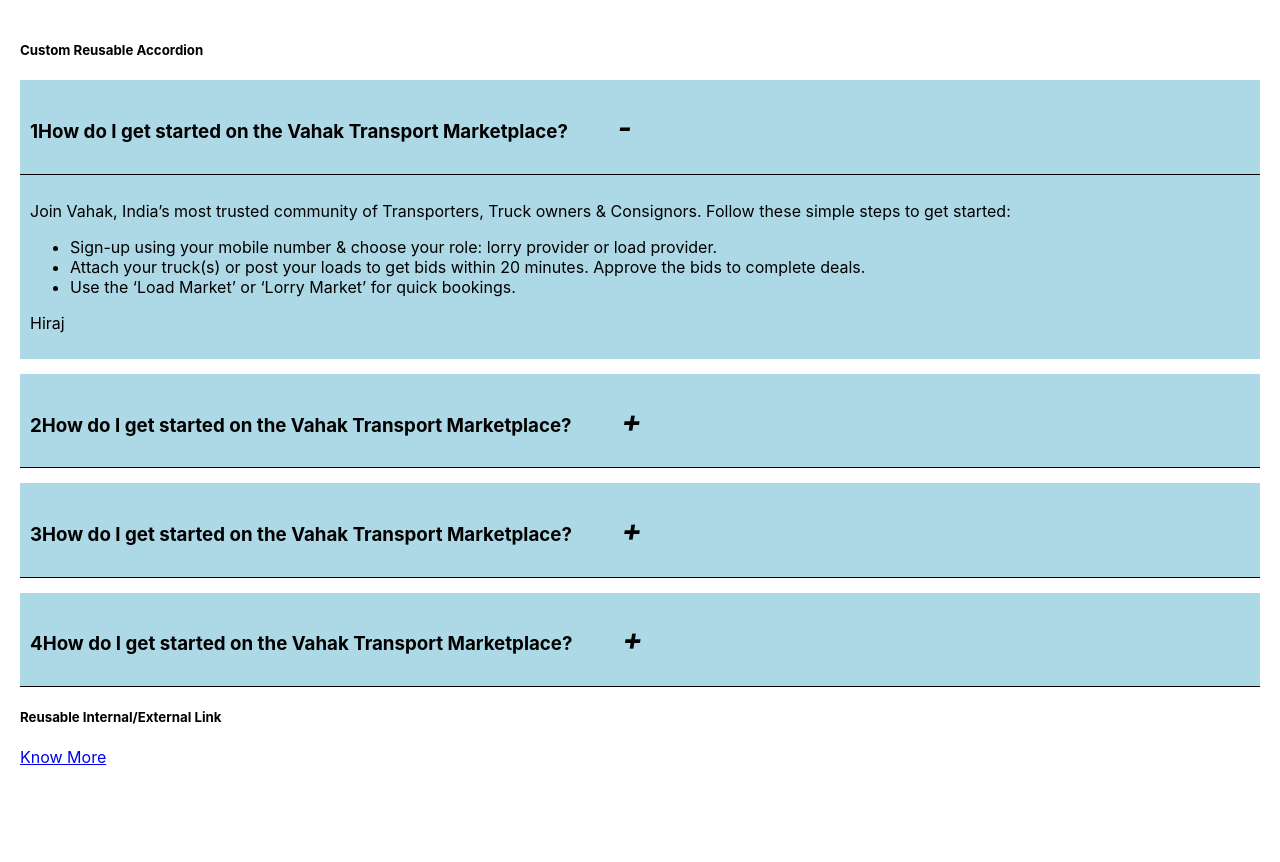
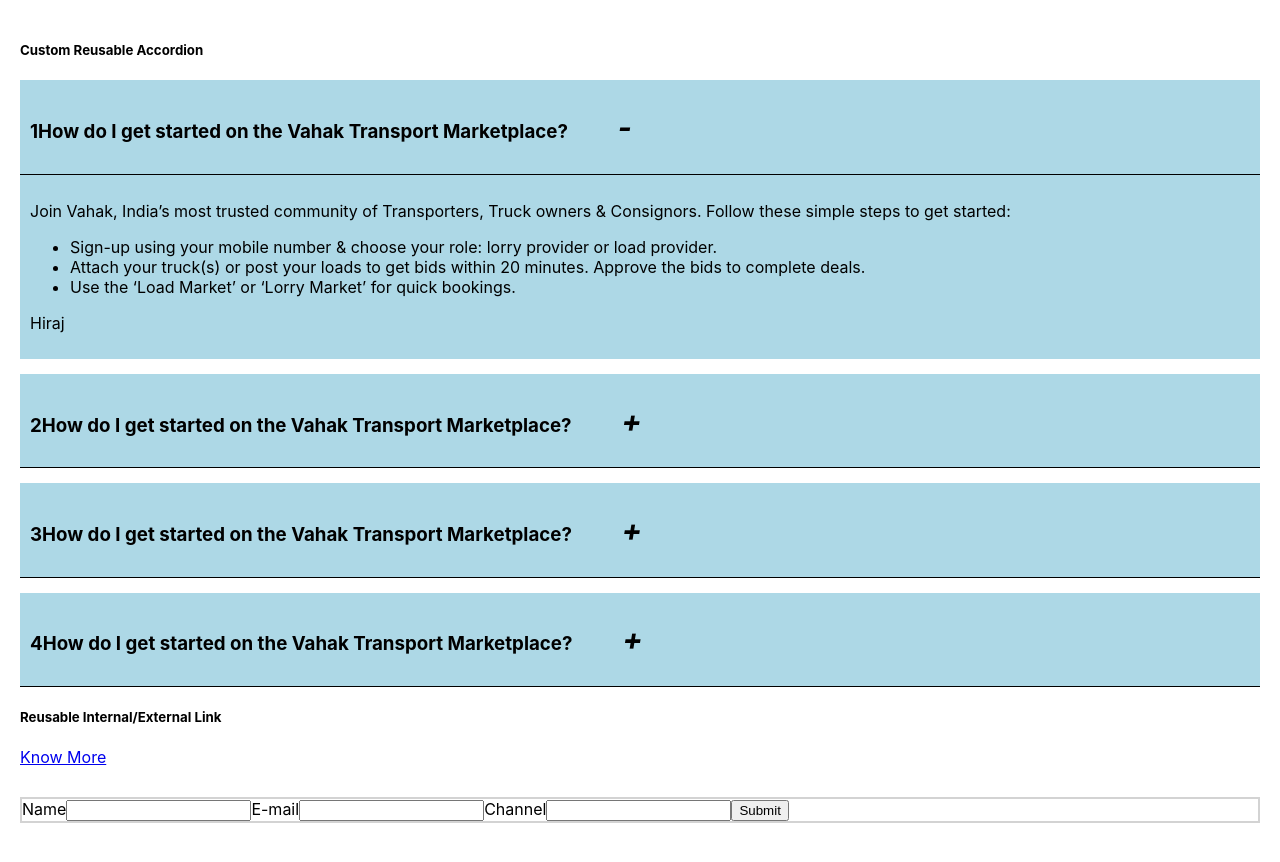
Before and after one commit to Hirajdey/ican, a React (Create React App) app: page / in a window 1280 px wide. Shown: the top 862 px of the page. Before the commit the page ends 800 px from the top, so only its background shows below. Built offline with nearby package versions, Linux system fonts and the light colour scheme.

Commit message:
feat:Form submition using formik

```diff
--- a/package.json
+++ b/package.json
@@ -12,6 +12,7 @@
     "@types/react": "^17.0.20",
     "@types/react-dom": "^17.0.9",
     "classnames": "^2.3.1",
+    "formik": "^2.2.9",
     "node-sass": "^7.0.1",
     "react": "^17.0.2",
     "react-dom": "^17.0.2",
--- /dev/null
+++ b/src/components/formik-forms/YoutubeForm.js
@@ -0,0 +1,48 @@
+import React from 'react'
+import Styles from './YoutubeForm.module.scss'
+
+// hooks
+import { useFormik, FormikValues } from 'formik'
+
+// interface InitialValuesProps{
+//     name: string;
+//     email: string;
+//     channel: string;
+// }
+
+function YoutubeForm() {
+
+    const formik = useFormik({
+        initialValues:{
+            name: '',
+            email: '',
+            channel: ''
+        },
+        onSubmit: values => {
+            console.log(
+                'Form Data:', values
+            );
+        }
+    })
+
+    // console.log('Form values', formik.values)
+
+    return (
+        <div className={Styles.main}>
+            <form onSubmit={formik.handleSubmit}>
+                <label htmlFor='name'>Name</label>
+                <input type="text" id='name' name='name' onChange={formik.handleChange} value={formik.values.name}/>
+
+                <label htmlFor='email'>E-mail</label>
+                <input type="email" id='email' name='email' onChange={formik.handleChange} value={formik.values.email}/>
+
+                <label htmlFor='channel'>Channel</label>
+                <input type="text" id='channel' name='channel' onChange={formik.handleChange} value={formik.values.channel} />
+
+                <button type="submit">Submit</button>
+            </form>
+        </div>
+    )
+}
+
+export default YoutubeForm
--- /dev/null
+++ b/src/components/formik-forms/YoutubeForm.module.scss
@@ -0,0 +1,4 @@
+.main{
+    border:solid 2px lightgray;
+    margin:30px 0;
+}
--- a/src/components/home/Home.tsx
+++ b/src/components/home/Home.tsx
@@ -3,6 +3,7 @@
 import { faqs } from '../../components/constant';
 import CustomAccordion from '../../components/utils/custom-accordion/CustomAccordion';
 import LinkIntExt from '../../components/utils/link-int-ext/LinkIntExt';
+import YoutubeForm from '../formik-forms/YoutubeForm';
 
 
 const Home = () => {
@@ -23,6 +24,7 @@
                     collapseClass={''}
                     listsClass={''}
                     bodyClass={''}
+                    key={index}
                 />
             ) )}
 
@@ -35,6 +37,8 @@
                 Know More
             </LinkIntExt>
 
+            <YoutubeForm/>
+
 
 
 
```
Also changed, not shown: 1 other file (tests, documents, lock files or other folders). Lines whose indentation alone changed are shown as unchanged.
